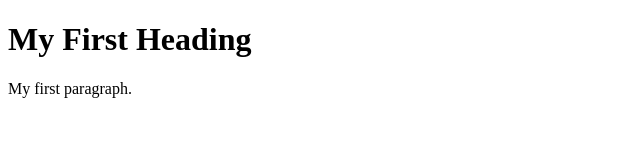
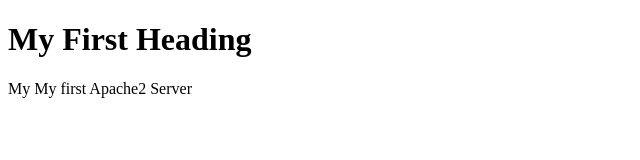
Before and after one commit to noukech/Apachetest, a plain HTML site: page index.html in a window 1280 px wide. Shown: the full height of the page, 0-640 px from the left. Drawn offline with Linux system fonts and the light colour scheme.

Commit message:
Update index.html

```diff
--- a/index.html
+++ b/index.html
@@ -3,7 +3,7 @@
 <body>
 
 <h1>My First Heading</h1>
-<p>My first paragraph.</p>
+<p>My My first Apache2 Server</p>
 
 </body>
 </html>
```
